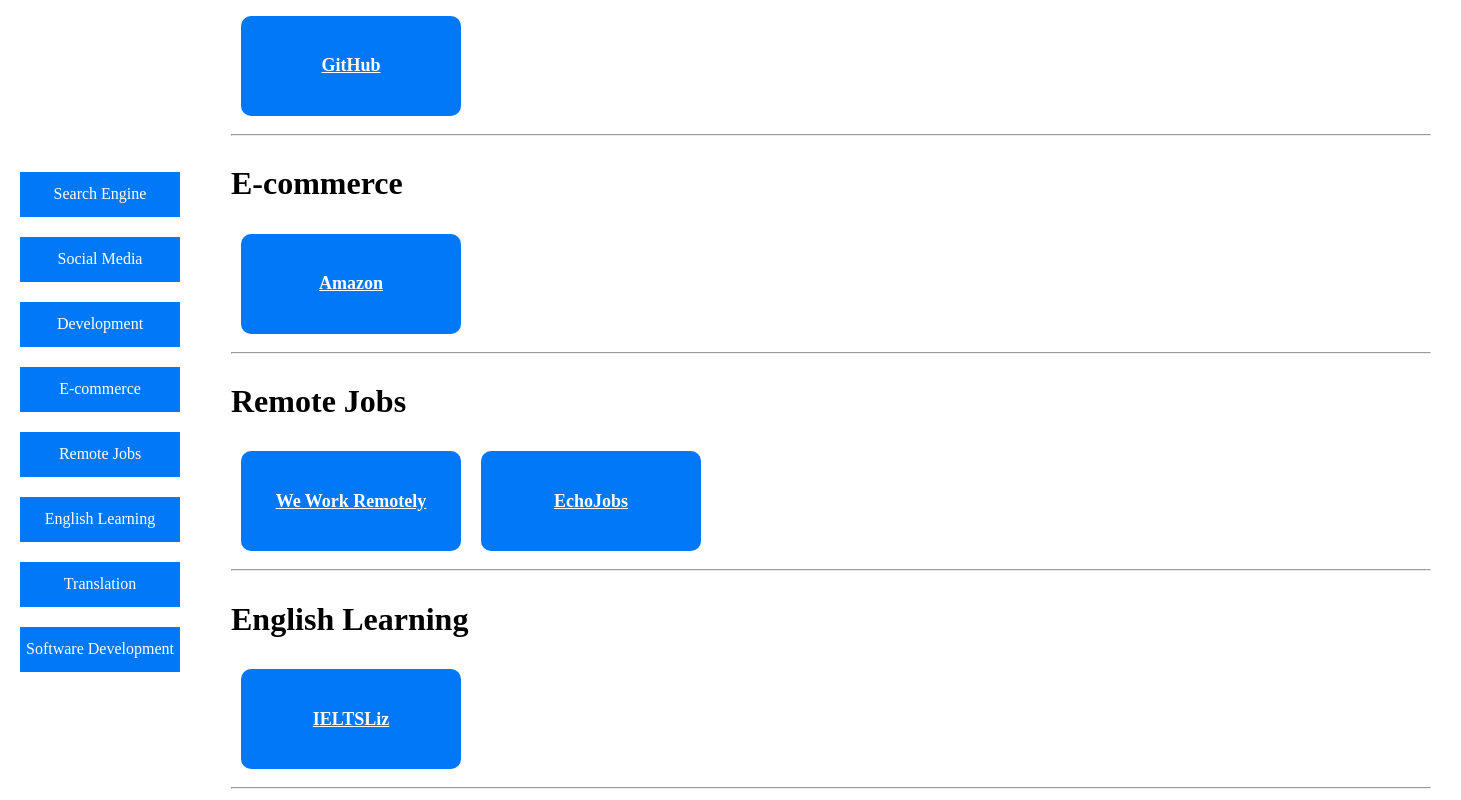
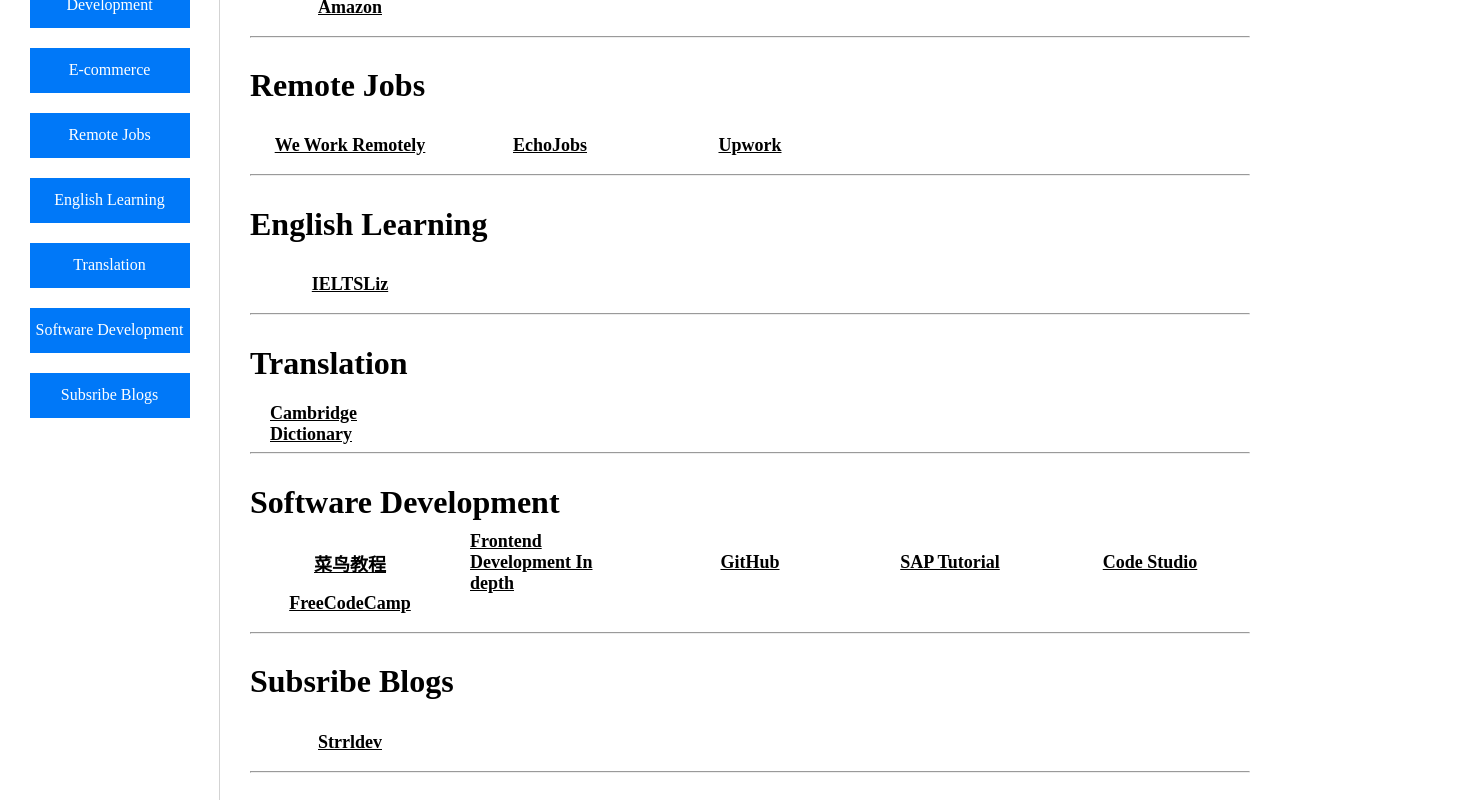
Before and after one commit to mvpsheng/toolslib, a React (Vite) app: page / in a window 1280 px wide. Shown: the part 540-1340 px from the top of the page, 1461 px wide, since content can reach past the window. Built offline with nearby package versions, Linux system fonts and the light colour scheme.

Commit message:
Add Modal

```diff
--- a/index.html
+++ b/index.html
@@ -4,7 +4,7 @@
     <meta charset="UTF-8" />
     <link rel="icon" type="image/svg+xml" href="/favicon.svg" />
     <meta name="viewport" content="width=device-width, initial-scale=1.0" />
-    <title>React + TypeScript + Replit</title>
+    <title>Tools Library</title>
   </head>
   <body>
     <div id="root"></div>
--- a/src/App.css
+++ b/src/App.css
@@ -30,19 +30,17 @@
   margin-bottom: 10px;
 }
 .zoomcontainer {
-  display: grid;
-  grid-template-columns: 200px 1fr;
+  display: flex;
 }
 
 /* Navigations */
 .navs {
+  width: 200px;
   padding: 10px;
   display: flex;
   flex-direction: column;
   justify-content: center;
   align-items: center;
-
-  grid-row: 1 / 2; /* set the left column to span all rows */
 }
 
 .nav {
@@ -64,7 +62,7 @@
 }
 /* Main contents */
 .subjects {
-  border-left: 1px solid white;
+  border-left: 1px solid lightgray;
   display: flex;
   flex-direction: column;
   justify-content: center;
@@ -78,10 +76,10 @@
 }
 /* Website */
 .website {
-  background-color: rgb(0, 120, 248);
+  /* background-color: rgb(0, 120, 248); */
   width: 160px;
-  height: 40px;
-  color: white;
+  height: 1px;
+  color: rgb(251, 222, 2);
 
   border-radius: 10px;
 
@@ -89,7 +87,7 @@
   flex-direction: column;
   justify-content: center;
   align-items: center;
-  padding: 30px;
+  padding: 10px;
 
   margin: 10px;
 
@@ -99,7 +97,7 @@
 }
 
 .website a {
-  color: white;
+  color: black;
 }
 
 .website:hover {
--- a/src/App.jsx
+++ b/src/App.jsx
@@ -64,6 +64,16 @@
       url: "https://www.amazon.com",
       type: "Software Development",
     },
+    {
+      name: "Upwork",
+      url: "https://www.amazon.com",
+      type: "Remote Jobs",
+    },
+    {
+      name: "Strrldev",
+      url: "https://strrl.dev/",
+      type: "Subsribe Blogs",
+    },
   ];
 
   const [selectedType, setSelectedType] = useState(null);
--- /dev/null
+++ b/src/components/Modal.jsx
@@ -0,0 +1,3 @@
+export default function Modal() {
+  return <div className="modal"></div>;
+}
```
